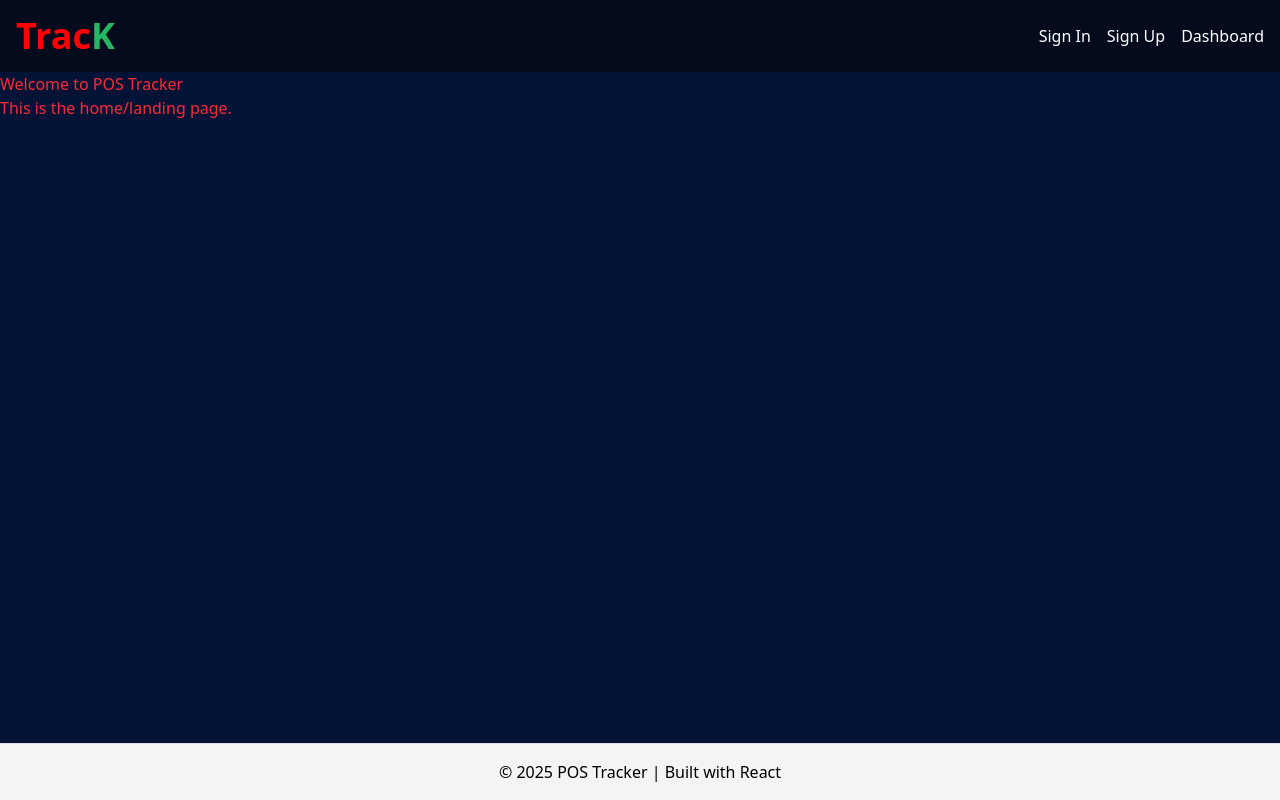
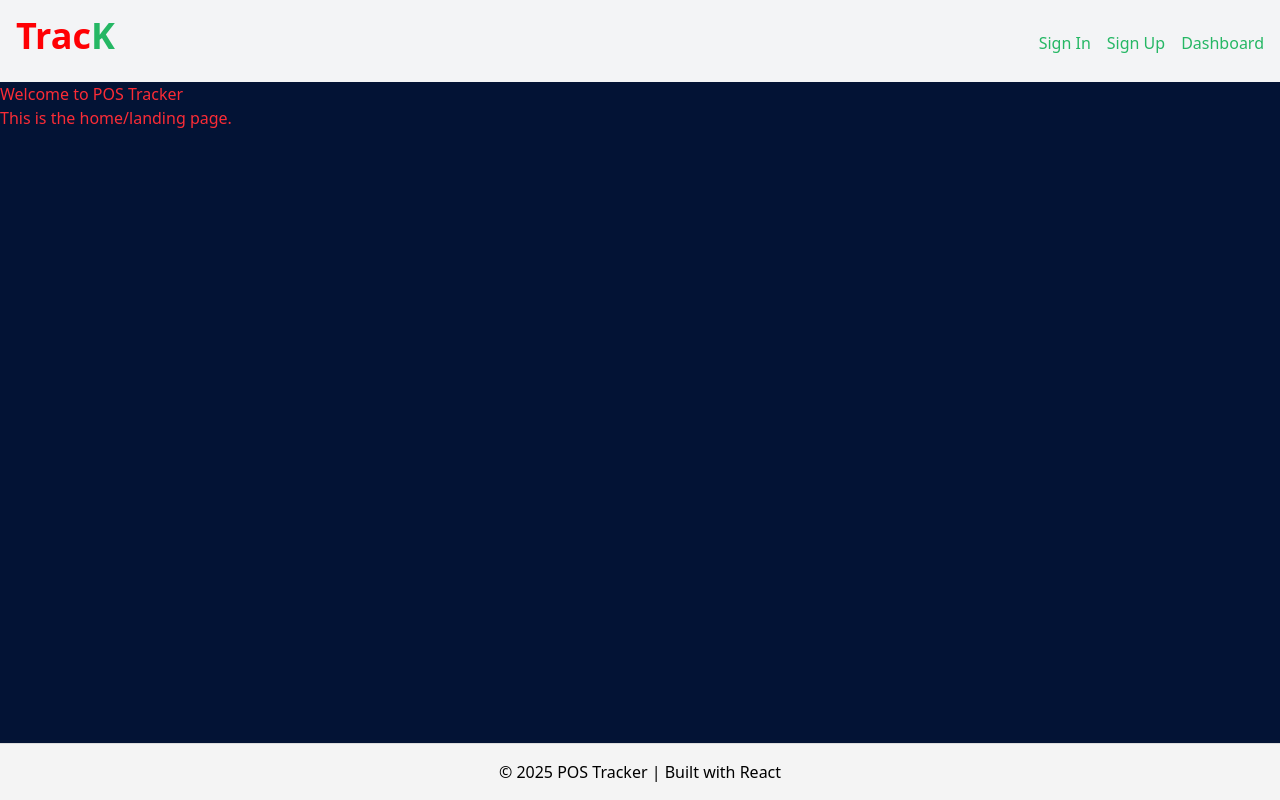
Before and after one commit to KinggPeculiar/TracK, a React (Vite) app: page / in a window 1280 px wide. Built offline with nearby package versions, Linux system fonts and the light colour scheme.

Commit message:
refractor(Navbar): replace hardcoded logo with reusable Logo component.

```diff
--- a/src/components/Navbar.jsx
+++ b/src/components/Navbar.jsx
@@ -1,12 +1,15 @@
 import React from "react";
 import { Link } from "react-router-dom";
+import Logo from "./Logo";
 
-const linkClasses = "relative text-white no-underline hover:text-blue-400 transition-colors duration-300 before:content-[''] before:absolute before:bottom-0 before:left-0 before:w-0 before:h-[2px] before:bg-blue-400 before:transition-all before:duration-300 hover:before:w-full";
+const linkClasses = "relative text-[#25b764] no-underline hover:text-[#28b969] transition-colors duration-300 before:content-[''] before:absolute before:bottom-0 before:left-0 before:w-0 before:h-[2px] before:bg-[#25b764] before:transition-all before:duration-300 hover:before:w-full";
 
 function Navbar() {
   return (
-    <nav className="bg-[#030b1d] flex justify-between items-center p-4">
-      <Link to="/" className="text-[#ff0004] text-4xl font-bold hover:cursor-pointer ">Trac<span className="text-[#25b764]">K</span></Link>
+    <nav className="bg-gray-100 flex justify-between items-baseline p-4 border-b-2 border-b-gray-100">
+      <Link to="/">
+        <Logo />
+      </Link>
       <div style={{ display: "flex", gap: "1rem" }}>
         <Link to="/signin" className={linkClasses}>Sign In</Link>
         <Link to="/signup" className={linkClasses}>Sign Up</Link>
@@ -16,4 +19,5 @@ function Navbar() {
   );
 }
 
+
 export default Navbar;
```
